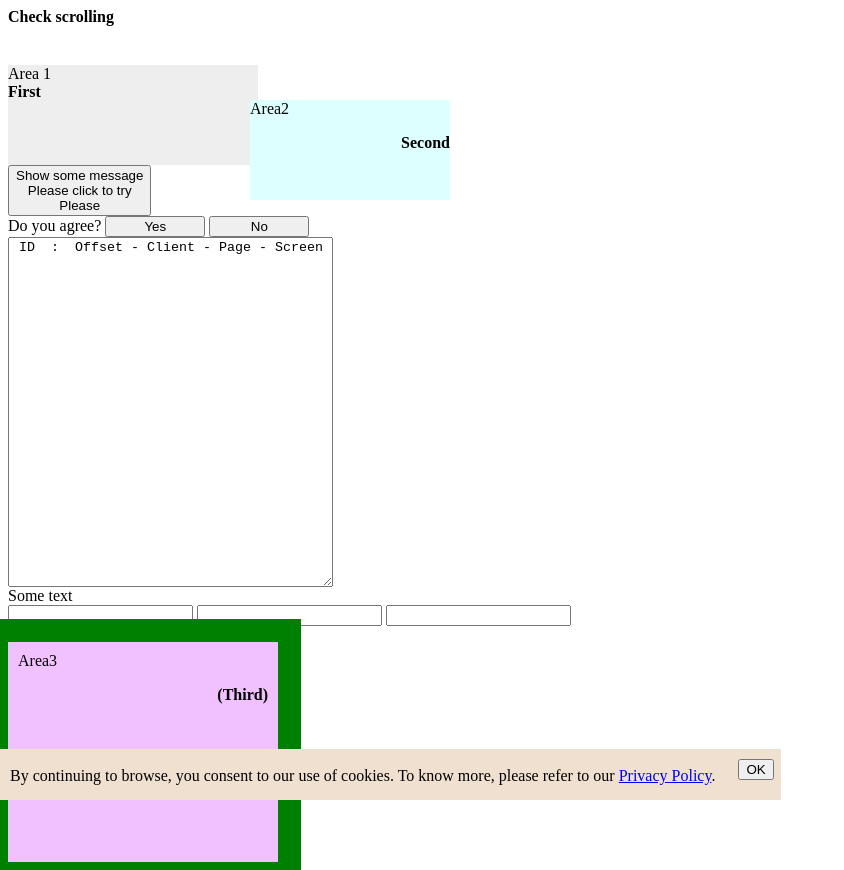
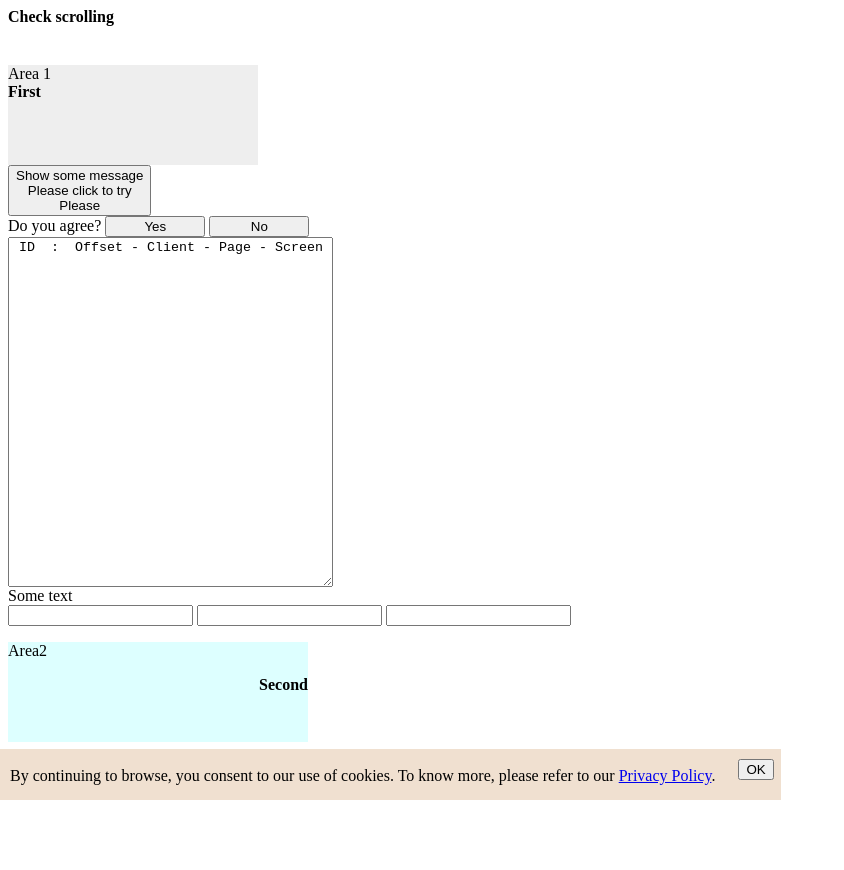
Before and after one commit to Roman-Rostovtsev/Roman-Rostovtsev.github.io, a plain HTML site: page FlowAndFixed.htm in a window 1280 px wide. Shown: the whole page, without its empty margins (0-844 px from the left). After the commit the page ends 800 px from the top, so only its background shows below. Drawn offline with Linux system fonts and the light colour scheme.

Commit message:
Revert "part 2"
This reverts commit fb1852eca741f69fa8351dfb71f1965c3d04adc2.

```diff
--- a/FlowAndFixed.htm
+++ b/FlowAndFixed.htm
@@ -53,11 +53,11 @@
 	<input id="lastX" type="text">
 	<input id="lastY" type="text">
   </form>
-  <div id="area2" style="width: 200px; background: #dff; height: 100px; position: absolute; left: 250px; top: 100px;">
+  <div id="area2" style="width: 300px; background: #dff; height: 100px">
     <span id="area2_sp">Area2</span><br>
 	<p id="area2_p" style="text-align: right; padding: 0px"><b id="area2_b">Second</b></p>
   </div>
-  <div id="area3" style="width: 250px; background: #F0C0FF; height: 200px; outline: green solid 23px; padding: 10px">
+  <div id="area3" style="width: 250px; background: #F0C0FF; height: 200px; position: absolute; left: 200px; top: 1100px; outline: green solid 23px; padding: 10px">
     <span id="area3_sp">Area3</span><br>
     <p id="area3_p" style="text-align: right"><b id="area3_b">(Third)</b></p>
   </div>
```
